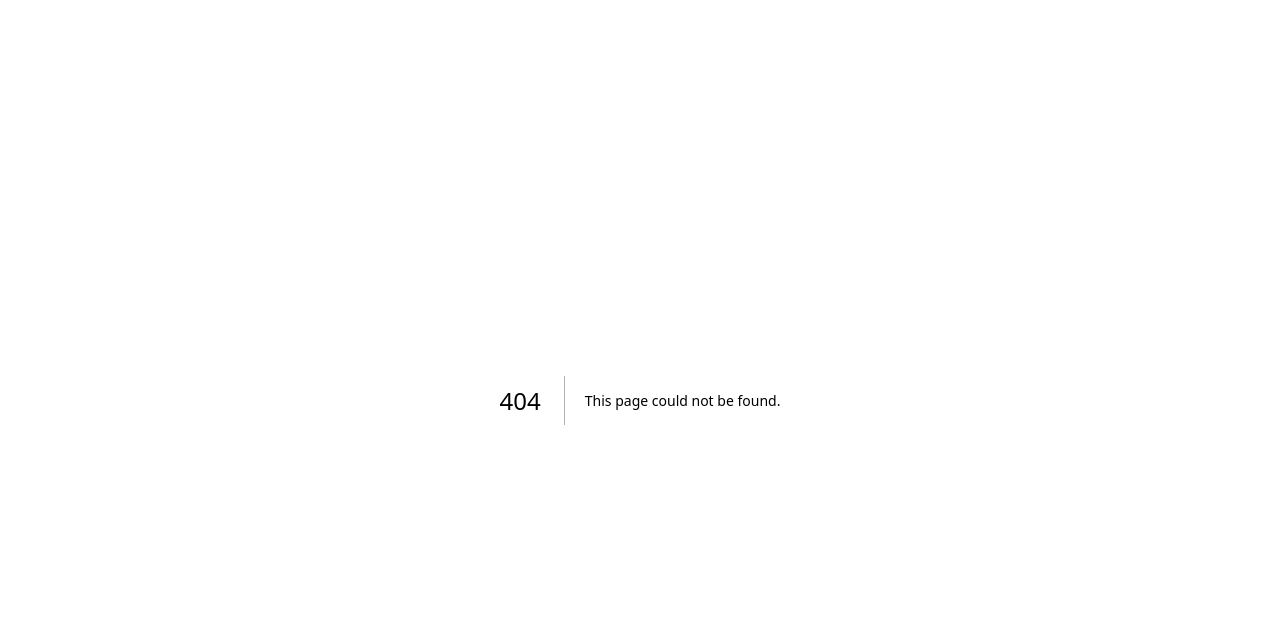
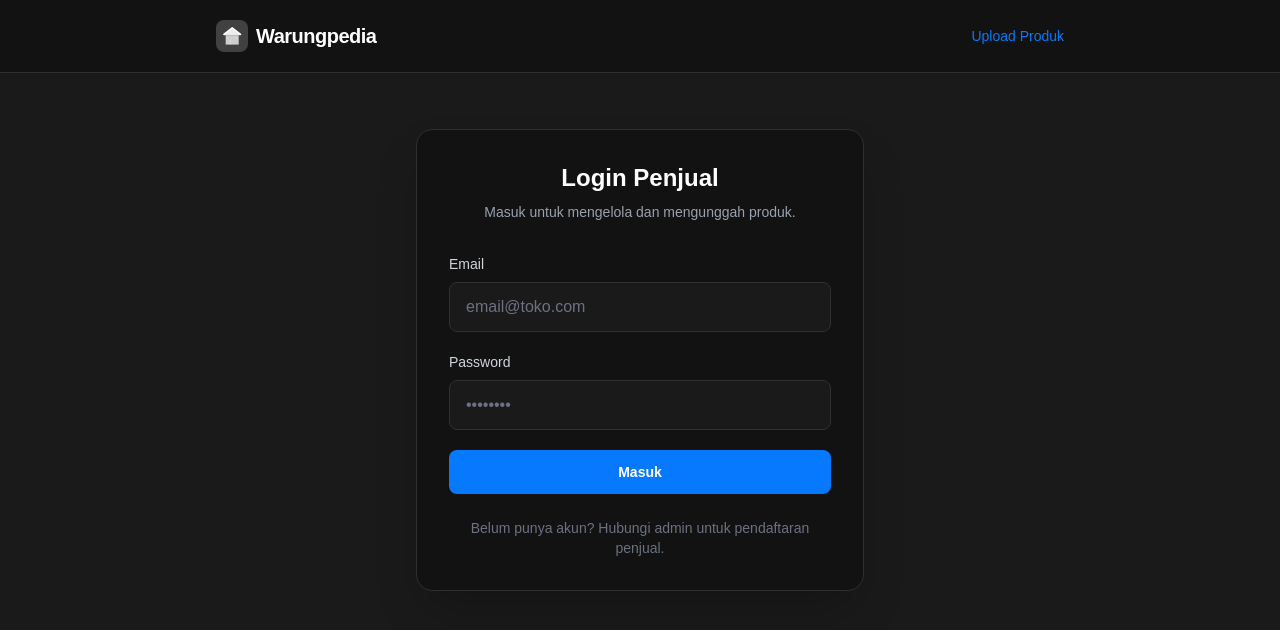
Before and after one commit to sulhanfuadi/warungpedia, a Next.js app: page /penjual/login in a window 1280 px wide. Before the commit this address had no page. Shown: the top 630 px of the page. Built offline with nearby package versions, Linux system fonts and the light colour scheme; no server answers.

Commit message:
fix:new login view

```diff
--- /dev/null
+++ b/app/penjual/login/page.tsx
@@ -0,0 +1,105 @@
+"use client";
+
+import { FormEvent, useState } from "react";
+import Link from "next/link";
+import Logo from "@/components/ui/Logo";
+import { supabase } from "@/lib/supabaseClient";
+
+export default function SellerLoginPage() {
+  const [email, setEmail] = useState("");
+  const [password, setPassword] = useState("");
+  const [loading, setLoading] = useState(false);
+  const [error, setError] = useState<string | null>(null);
+
+  const handleLogin = async (e: FormEvent) => {
+    e.preventDefault();
+    setError(null);
+    setLoading(true);
+    try {
+      const { error: authError } = await supabase.auth.signInWithPassword({
+        email,
+        password,
+      });
+      if (authError) throw authError;
+      window.location.href = "/penjual/upload-produk";
+    } catch (err) {
+      setError(
+        err instanceof Error
+          ? err.message
+          : "Login gagal. Periksa email/password Anda.",
+      );
+    } finally {
+      setLoading(false);
+    }
+  };
+
+  return (
+    <div className="min-h-screen bg-[#1a1a1a] text-white">
+      <header className="border-b border-[#2f2f2f] bg-[#121212]">
+        <div className="mx-auto flex max-w-4xl items-center justify-between px-6 py-4">
+          <Logo size="md" variant="white" showText href="/" />
+          <Link
+            href="/penjual/upload-produk"
+            className="text-sm text-[#0779FF] hover:underline"
+          >
+            Upload Produk
+          </Link>
+        </div>
+      </header>
+
+      <main className="mx-auto flex max-w-4xl justify-center px-6 py-14">
+        <div className="w-full max-w-md rounded-2xl border border-[#2f2f2f] bg-[#121212] p-8 shadow-2xl">
+          <div className="mb-8 text-center">
+            <h1 className="text-2xl font-bold text-white">Login Penjual</h1>
+            <p className="mt-2 text-sm text-gray-400">
+              Masuk untuk mengelola dan mengunggah produk.
+            </p>
+          </div>
+
+          <form onSubmit={handleLogin} className="space-y-5">
+            <div>
+              <label className="mb-2 block text-sm text-gray-300">Email</label>
+              <input
+                type="email"
+                value={email}
+                onChange={(e) => setEmail(e.target.value)}
+                required
+                className="w-full rounded-lg border border-[#2f2f2f] bg-[#1a1a1a] px-4 py-3 text-white placeholder-gray-500 focus:border-[#0779FF] focus:outline-none focus:ring-1 focus:ring-[#0779FF]"
+                placeholder="email@toko.com"
+              />
+            </div>
+            <div>
+              <label className="mb-2 block text-sm text-gray-300">Password</label>
+              <input
+                type="password"
+                value={password}
+                onChange={(e) => setPassword(e.target.value)}
+                required
+                className="w-full rounded-lg border border-[#2f2f2f] bg-[#1a1a1a] px-4 py-3 text-white placeholder-gray-500 focus:border-[#0779FF] focus:outline-none focus:ring-1 focus:ring-[#0779FF]"
+                placeholder="••••••••"
+              />
+            </div>
+
+            {error && (
+              <div className="rounded-lg border border-red-500/40 bg-red-500/10 px-4 py-3 text-sm text-red-200">
+                {error}
+              </div>
+            )}
+
+            <button
+              type="submit"
+              disabled={loading}
+              className="w-full rounded-lg bg-[#0779FF] px-4 py-3 text-sm font-semibold text-white transition hover:bg-[#0669dd] disabled:cursor-not-allowed disabled:bg-[#3a3a3a]"
+            >
+              {loading ? "Memproses..." : "Masuk"}
+            </button>
+          </form>
+
+          <p className="mt-6 text-center text-sm text-gray-500">
+            Belum punya akun? Hubungi admin untuk pendaftaran penjual.
+          </p>
+        </div>
+      </main>
+    </div>
+  );
+}
--- a/app/penjual/upload-produk/page.tsx
+++ b/app/penjual/upload-produk/page.tsx
@@ -25,7 +25,6 @@ const CONDITION_OPTIONS: Condition[] = ["BARU", "BEKAS"];
 
 export default function UploadProdukPage() {
   const [sellerId, setSellerId] = useState<string | null>(null);
-  const [manualSellerId, setManualSellerId] = useState("");
   const [name, setName] = useState("");
   const [category, setCategory] = useState("");
   const [description, setDescription] = useState("");
@@ -47,6 +46,19 @@ export default function UploadProdukPage() {
       .getUser()
       .then(({ data }) => setSellerId(data.user?.id ?? null))
       .catch(() => setSellerId(null));
+
+    const { data: listener } = supabase.auth.onAuthStateChange((event, session) => {
+      if (event === "SIGNED_IN" || event === "TOKEN_REFRESHED") {
+        setSellerId(session?.user?.id ?? null);
+      }
+      if (event === "SIGNED_OUT") {
+        setSellerId(null);
+      }
+    });
+
+    return () => {
+      listener?.subscription.unsubscribe();
+    };
   }, []);
 
   const specsObject = useMemo(() => {
@@ -113,8 +125,7 @@ export default function UploadProdukPage() {
   };
 
   const validate = () => {
-    const effectiveSeller = sellerId || manualSellerId.trim();
-    if (!effectiveSeller) return "Seller ID wajib diisi (login atau isi manual).";
+    if (!sellerId) return "Silakan login sebagai penjual terlebih dahulu.";
     if (!name.trim()) return "Nama produk wajib diisi.";
     if (!category.trim()) return "Kategori wajib diisi.";
     if (!price || Number(price) < 0) return "Harga tidak valid.";
@@ -150,8 +161,7 @@ export default function UploadProdukPage() {
     setIsSubmitting(true);
     try {
       const formData = new FormData();
-      const effectiveSeller = sellerId || manualSellerId.trim();
-      formData.append("sellerId", effectiveSeller as string);
+      formData.append("sellerId", sellerId as string);
       formData.append("name", name);
       formData.append("category", category);
       if (description) formData.append("description", description);
@@ -295,20 +305,6 @@ export default function UploadProdukPage() {
             </div>
 
             <div className="space-y-5">
-              {!sellerId && (
-                <div className="space-y-2">
-                  <label className="text-sm text-gray-300">
-                    Seller ID (jika belum login)*
-                  </label>
-                  <input
-                    value={manualSellerId}
-                    onChange={(e) => setManualSellerId(e.target.value)}
-                    className="w-full rounded-lg border border-[#2f2f2f] bg-[#121212] px-4 py-3 text-white focus:border-[#0779FF] focus:outline-none"
-                    placeholder="UUID seller"
-                  />
-                </div>
-              )}
-
               <div className="grid gap-4 md:grid-cols-2">
                 <div className="space-y-2">
                   <label className="text-sm text-gray-300">Nama Produk*</label>
--- a/lib/testSupabase.ts
+++ b/lib/testSupabase.ts
@@ -51,7 +51,7 @@ export async function testSupabaseConnection(): Promise<boolean> {
   console.log("─".repeat(60));
 
   try {
-    const {
+    const {``
       data: { session },
       error,
     } = await supabase.auth.getSession();
```
Also changed, not shown: 1 other file (tests, documents, lock files or other folders).
